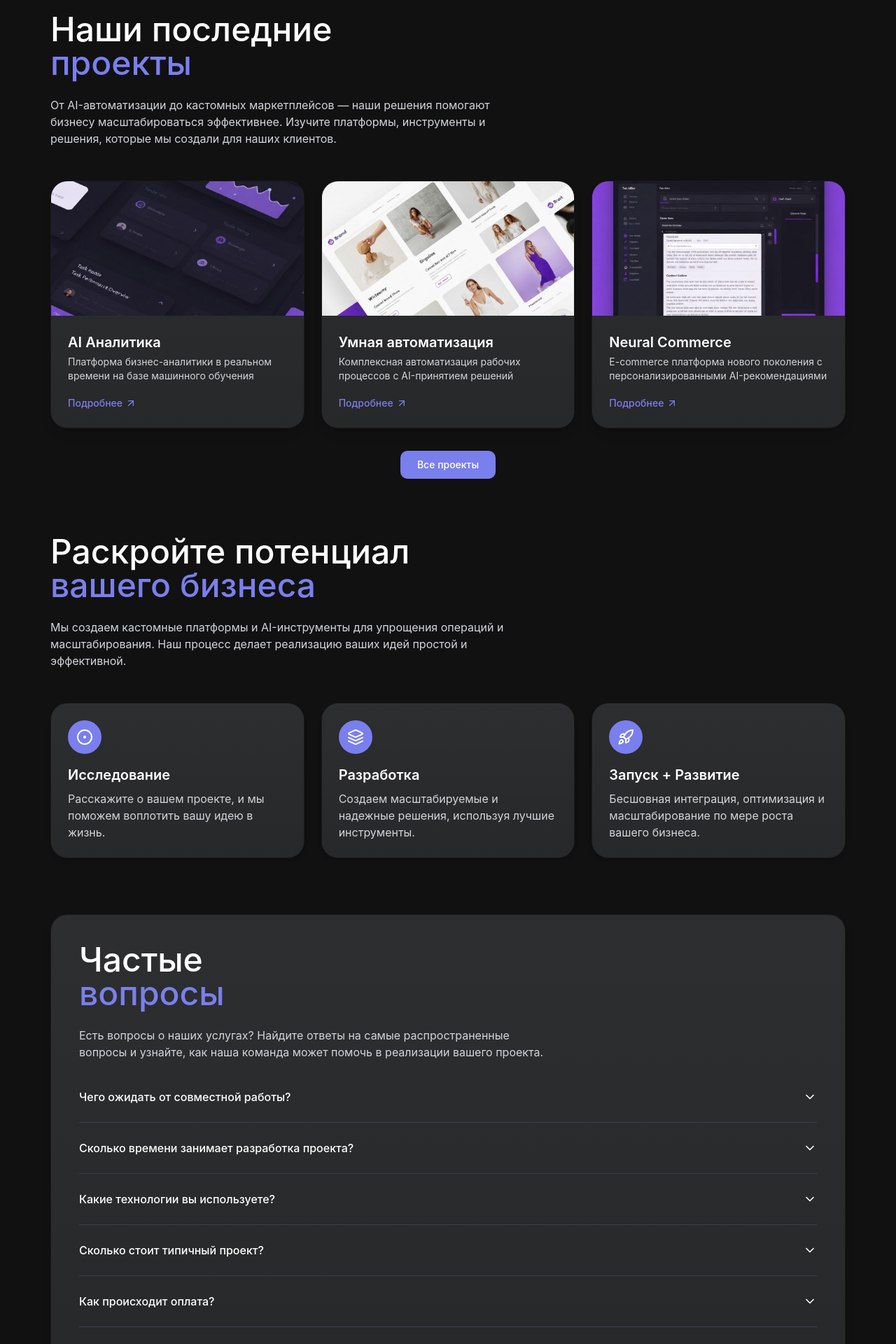
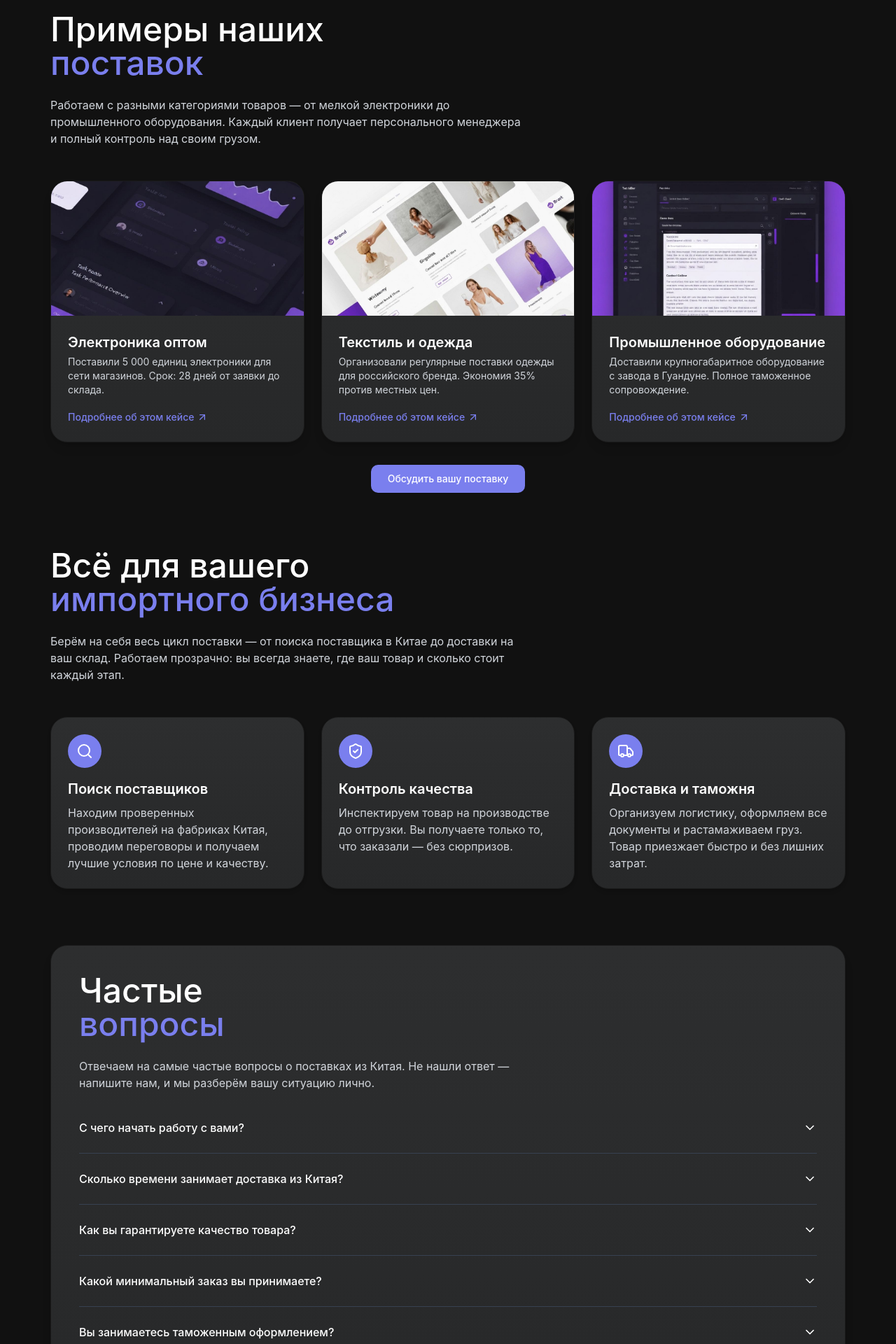
Before and after one commit to pr-poehali-dev/nova-development-2, a React (Vite) app: page / in a window 1280 px wide. Shown: the part 640-2560 px from the top of the page at 70% size. Built offline with nearby package versions, Linux system fonts and the light colour scheme.

Commit message:
Add template customization feature

```diff
--- a/index.html
+++ b/index.html
@@ -24,6 +24,7 @@
     <!-- IMPORTANT: DO NOT REMOVE THIS SCRIPT TAG OR THIS COMMENT! -->
 
     <script src="https://cdn.poehali.dev/intertnal/js/inspector-min.js"></script>
+      <meta name="pp-name" value="nova-development-2">
   </head>
 
 <body>
--- a/src/components/landing/CallToAction.tsx
+++ b/src/components/landing/CallToAction.tsx
@@ -6,13 +6,13 @@ export default function CallToAction() {
       <div className="p-8 md:p-10 lg:p-12 flex flex-col md:flex-row items-start">
         <div className="w-full md:w-3/5 z-10">
           <h2 className="text-black dark:text-white mb-6 text-3xl md:text-4xl lg:text-5xl font-medium leading-tight">
-            Ваша следующая идея <span className="text-[#7A7FEE] dark:text-[#7A7FEE]">начинается</span> здесь
+            Готовы начать <span className="text-[#7A7FEE] dark:text-[#7A7FEE]">поставки</span> из Китая?
           </h2>
           <p className="my-6 text-sm md:text-base max-w-md text-gray-700 dark:text-gray-300">
-            Есть идея или проблема, которую нужно решить?
+            Расскажите, что хотите привезти, — и мы рассчитаем стоимость и сроки бесплатно.
           </p>
           <p className="mb-6 text-sm md:text-base max-w-md text-gray-700 dark:text-gray-300">
-            Давайте обсудим. Мы поможем найти лучший подход, составить план и понять, подходим ли мы друг другу.
+            Работаем с любыми категориями товаров. Первая консультация — без обязательств.
           </p>
           <div>
             <ContactFormButton />
--- a/src/components/landing/ContactFormButton.tsx
+++ b/src/components/landing/ContactFormButton.tsx
@@ -8,7 +8,7 @@ interface ContactFormButtonProps {
 export default function ContactFormButton({ className = "", children }: ContactFormButtonProps) {
   return (
     <a href="#contact" className={className || "btn-primary"}>
-      {children || "Записаться на консультацию"}
+      {children || "Получить бесплатный расчёт"}
     </a>
   )
 }
--- a/src/components/landing/Faq.tsx
+++ b/src/components/landing/Faq.tsx
@@ -4,39 +4,39 @@ import { ChevronDown } from "lucide-react"
 const faqs = [
   {
     id: 1,
-    question: "Чего ожидать от совместной работы?",
+    question: "С чего начать работу с вами?",
     answer:
-      "Мы начинаем с discovery-звонка, чтобы понять ваши потребности, затем предоставляем детальное предложение со сроками и оценкой стоимости. После согласования начинаем разработку с регулярными обновлениями и сессиями обратной связи.",
+      "Просто напишите нам — расскажите, какой товар вас интересует, примерный объём и сроки. Мы проведём бесплатную консультацию, предложим поставщиков и рассчитаем стоимость под ваш запрос.",
   },
   {
     id: 2,
-    question: "Сколько времени занимает разработка проекта?",
+    question: "Сколько времени занимает доставка из Китая?",
     answer:
-      "Сроки зависят от сложности проекта. Простые сайты занимают 2-4 недели, сложные платформы — 3-6 месяцев. Мы предоставляем детальные сроки на этапе предложения.",
+      "Зависит от способа доставки. Авиа — 7–14 дней, железная дорога — 18–25 дней, морем — 35–45 дней. Мы подбираем оптимальный маршрут под ваши сроки и бюджет.",
   },
   {
     id: 3,
-    question: "Какие технологии вы используете?",
+    question: "Как вы гарантируете качество товара?",
     answer:
-      "Мы используем современные фреймворки React, Next.js, Node.js, а также AI-инструменты и облачные сервисы. Технологический стек подбирается под конкретные требования каждого проекта.",
+      "Наши инспекторы находятся в Китае и лично проверяют партию на производстве до отгрузки. Вы получаете фото- и видеоотчёт. Если что-то не так — товар не уходит, пока не будет исправлено.",
   },
   {
     id: 4,
-    question: "Сколько стоит типичный проект?",
+    question: "Какой минимальный заказ вы принимаете?",
     answer:
-      "Стоимость сильно варьируется в зависимости от требований. Простые сайты начинаются от 300 000 рублей, сложные платформы — от 1 500 000 до 6 000 000+ рублей. Мы предоставляем детальные расчеты после discovery-процесса.",
+      "Мы работаем как с крупным оптом, так и с небольшими пробными партиями. Минимальной суммы нет — расскажите о своём запросе, и мы найдём решение.",
   },
   {
     id: 5,
-    question: "Как происходит оплата?",
+    question: "Вы занимаетесь таможенным оформлением?",
     answer:
-      "Обычно мы работаем с предоплатой 50% и оставшимися 50% по завершении проекта. Для крупных проектов возможна поэтапная оплата по милестоунам.",
+      "Да, полностью. Мы оформляем все необходимые документы, декларации и сертификаты. Вам не нужно разбираться в таможенных процедурах — мы берём это на себя.",
   },
   {
     id: 6,
-    question: "Можете ли вы обеспечить техническую поддержку?",
+    question: "Как происходит оплата?",
     answer:
-      "Да, мы предлагаем пакеты технической поддержки и сопровождения. Они могут включать поддержку пользователей, исправление багов, обновление функционала и мониторинг производительности.",
+      "Работаем по договору. Стандартная схема — предоплата за товар и логистику, остаток после получения. Возможна поэтапная оплата для регулярных поставок.",
   },
 ]
 
@@ -55,8 +55,7 @@ export default function Faq() {
           <span className="block text-[#7A7FEE] dark:text-[#7A7FEE]">вопросы</span>
         </h2>
         <p className="mb-8 max-w-2xl text-gray-700 dark:text-gray-300">
-          Есть вопросы о наших услугах? Найдите ответы на самые распространенные вопросы и узнайте, как наша команда
-          может помочь в реализации вашего проекта.
+          Отвечаем на самые частые вопросы о поставках из Китая. Не нашли ответ — напишите нам, и мы разберём вашу ситуацию лично.
         </p>
 
         <div className="space-y-4">
--- a/src/components/landing/Footer.tsx
+++ b/src/components/landing/Footer.tsx
@@ -14,15 +14,15 @@ export default function Footer() {
       <div className="flex flex-col items-center text-center">
         <a href="#" className="flex items-center justify-center mb-4">
           <span className="text-2xl font-bold text-black dark:text-white">
-            Neural<span className="text-[#7A7FEE]">Works</span>
+            China<span className="text-[#7A7FEE]">Cargo</span>
           </span>
         </a>
         <p className="text-sm text-gray-600 dark:text-gray-400 max-w-md mx-auto mb-8">
-          Ваш AI-партнер в создании качественных масштабируемых платформ.
+          Поставки товаров из Китая под ключ — от поиска поставщика до доставки на ваш склад.
         </p>
 
         <p className="text-sm text-gray-500 dark:text-gray-400">
-          {new Date().getFullYear()} NeuralWorks. Все права защищены.
+          {new Date().getFullYear()} ChinaCargo. Все права защищены.
         </p>
       </div>
     </footer>
--- a/src/components/landing/Header.tsx
+++ b/src/components/landing/Header.tsx
@@ -39,7 +39,7 @@ export default function Header() {
           <div className="flex items-center justify-between">
             <a href="#" className="flex items-center">
               <span className="text-2xl font-bold text-black dark:text-white">
-                Neural<span className="text-[#7A7FEE]">Works</span>
+                China<span className="text-[#7A7FEE]">Cargo</span>
               </span>
             </a>
 
@@ -51,7 +51,7 @@ export default function Header() {
                       href="#projects"
                       className="text-black dark:text-white hover:text-[#7A7FEE] dark:hover:text-[#7A7FEE] transition-colors"
                     >
-                      Проекты
+                      Кейсы
                     </a>
                   </li>
                   <li>
@@ -100,7 +100,7 @@ export default function Header() {
           <div className="fixed top-0 right-0 h-full w-[85%] max-w-sm bg-white dark:bg-[#111111] shadow-xl overflow-y-auto">
             <div className="sticky top-0 z-10 flex items-center justify-between p-4 border-b border-gray-200 dark:border-gray-800 bg-white dark:bg-[#111111]">
               <span className="text-xl font-bold text-black dark:text-white">
-                Neural<span className="text-[#7A7FEE]">Works</span>
+                China<span className="text-[#7A7FEE]">Cargo</span>
               </span>
               <button
                 onClick={() => setMobileMenuOpen(false)}
--- a/src/components/landing/Projects.tsx
+++ b/src/components/landing/Projects.tsx
@@ -3,23 +3,23 @@ import { ArrowUpRight } from "lucide-react"
 const projects = [
   {
     id: 1,
-    slug: "ai-analytics-dashboard",
-    title: "AI Аналитика",
-    shortDescription: "Платформа бизнес-аналитики в реальном времени на базе машинного обучения",
+    slug: "electronics-case",
+    title: "Электроника оптом",
+    shortDescription: "Поставили 5 000 единиц электроники для сети магазинов. Срок: 28 дней от заявки до склада.",
     mainImage: "/portfolio-images/saas-dashboard-1.jpg",
   },
   {
     id: 2,
-    slug: "smart-automation-suite",
-    title: "Умная автоматизация",
-    shortDescription: "Комплексная автоматизация рабочих процессов с AI-принятием решений",
+    slug: "textile-case",
+    title: "Текстиль и одежда",
+    shortDescription: "Организовали регулярные поставки одежды для российского бренда. Экономия 35% против местных цен.",
     mainImage: "/portfolio-images/ecommerce-interface-1.jpg",
   },
   {
     id: 3,
-    slug: "neural-commerce-platform",
-    title: "Neural Commerce",
-    shortDescription: "E-commerce платформа нового поколения с персонализированными AI-рекомендациями",
+    slug: "equipment-case",
+    title: "Промышленное оборудование",
+    shortDescription: "Доставили крупногабаритное оборудование с завода в Гуандуне. Полное таможенное сопровождение.",
     mainImage: "/portfolio-images/ai-platform-1.jpg",
   },
 ]
@@ -28,12 +28,11 @@ export default function Projects() {
   return (
     <section id="projects" className="my-20">
       <h2 className="text-black dark:text-white mb-6 text-3xl md:text-4xl lg:text-5xl font-medium leading-tight">
-        Наши последние
-        <span className="block text-[#7A7FEE] dark:text-[#7A7FEE]">проекты</span>
+        Примеры наших
+        <span className="block text-[#7A7FEE] dark:text-[#7A7FEE]">поставок</span>
       </h2>
       <p className="mb-12 max-w-2xl text-gray-700 dark:text-gray-300">
-        От AI-автоматизации до кастомных маркетплейсов — наши решения помогают бизнесу масштабироваться эффективнее.
-        Изучите платформы, инструменты и решения, которые мы создали для наших клиентов.
+        Работаем с разными категориями товаров — от мелкой электроники до промышленного оборудования. Каждый клиент получает персонального менеджера и полный контроль над своим грузом.
       </p>
 
       <div className="grid grid-cols-1 md:grid-cols-3 gap-6">
@@ -53,7 +52,7 @@ export default function Projects() {
               <h3 className="text-xl font-semibold text-black dark:text-white">{project.title}</h3>
               <p className="text-gray-700 dark:text-gray-300 text-sm mt-1 mb-4">{project.shortDescription}</p>
               <div className="inline-flex items-center text-[#7A7FEE] text-sm font-medium group">
-                Подробнее{" "}
+                Подробнее об этом кейсе{" "}
                 <ArrowUpRight className="w-4 h-4 ml-1 group-hover:translate-x-0.5 group-hover:-translate-y-0.5 transition-transform" />
               </div>
             </div>
@@ -63,7 +62,7 @@ export default function Projects() {
 
       <div className="flex justify-center mt-8">
         <a href="#contact" className="btn-primary">
-          Все проекты
+          Обсудить вашу поставку
         </a>
       </div>
     </section>
--- a/src/components/landing/Services.tsx
+++ b/src/components/landing/Services.tsx
@@ -1,25 +1,25 @@
-import { CircleDot, Layers, Rocket } from "lucide-react"
+import Icon from "@/components/ui/icon"
 
 const services = [
   {
     id: 1,
-    title: "Исследование",
-    description: "Расскажите о вашем проекте, и мы поможем воплотить вашу идею в жизнь.",
-    icon: CircleDot,
+    title: "Поиск поставщиков",
+    description: "Находим проверенных производителей на фабриках Китая, проводим переговоры и получаем лучшие условия по цене и качеству.",
+    icon: "Search",
     color: "bg-[#7A7FEE]",
   },
   {
     id: 2,
-    title: "Разработка",
-    description: "Создаем масштабируемые и надежные решения, используя лучшие инструменты.",
-    icon: Layers,
+    title: "Контроль качества",
+    description: "Инспектируем товар на производстве до отгрузки. Вы получаете только то, что заказали — без сюрпризов.",
+    icon: "ShieldCheck",
     color: "bg-[#7A7FEE]",
   },
   {
     id: 3,
-    title: "Запуск + Развитие",
-    description: "Бесшовная интеграция, оптимизация и масштабирование по мере роста вашего бизнеса.",
-    icon: Rocket,
+    title: "Доставка и таможня",
+    description: "Организуем логистику, оформляем все документы и растамаживаем груз. Товар приезжает быстро и без лишних затрат.",
+    icon: "Truck",
     color: "bg-[#7A7FEE]",
   },
 ]
@@ -28,19 +28,18 @@ export default function Services() {
   return (
     <section id="services" className="my-20">
       <h2 className="text-black dark:text-white mb-6 text-3xl md:text-4xl lg:text-5xl font-medium leading-tight">
-        Раскройте потенциал
-        <span className="block text-[#7A7FEE] dark:text-[#7A7FEE]">вашего бизнеса</span>
+        Всё для вашего
+        <span className="block text-[#7A7FEE] dark:text-[#7A7FEE]">импортного бизнеса</span>
       </h2>
       <p className="mb-12 max-w-2xl text-gray-700 dark:text-gray-300">
-        Мы создаем кастомные платформы и AI-инструменты для упрощения операций и масштабирования. Наш процесс делает
-        реализацию ваших идей простой и эффективной.
+        Берём на себя весь цикл поставки — от поиска поставщика в Китае до доставки на ваш склад. Работаем прозрачно: вы всегда знаете, где ваш товар и сколько стоит каждый этап.
       </p>
 
       <div className="grid grid-cols-1 md:grid-cols-3 gap-6">
         {services.map((service) => (
           <div key={service.id} className="card p-6 shadow-md hover:shadow-lg transition-shadow duration-300">
             <div className={`${service.color} w-12 h-12 rounded-full flex items-center justify-center mb-4 shadow-sm`}>
-              <service.icon className="w-6 h-6 text-white" />
+              <Icon name={service.icon} size={24} className="text-white" />
             </div>
             <h3 className="text-xl font-semibold mb-2 text-black dark:text-white">{service.title}</h3>
             <p className="text-gray-700 dark:text-gray-300">{service.description}</p>
```
